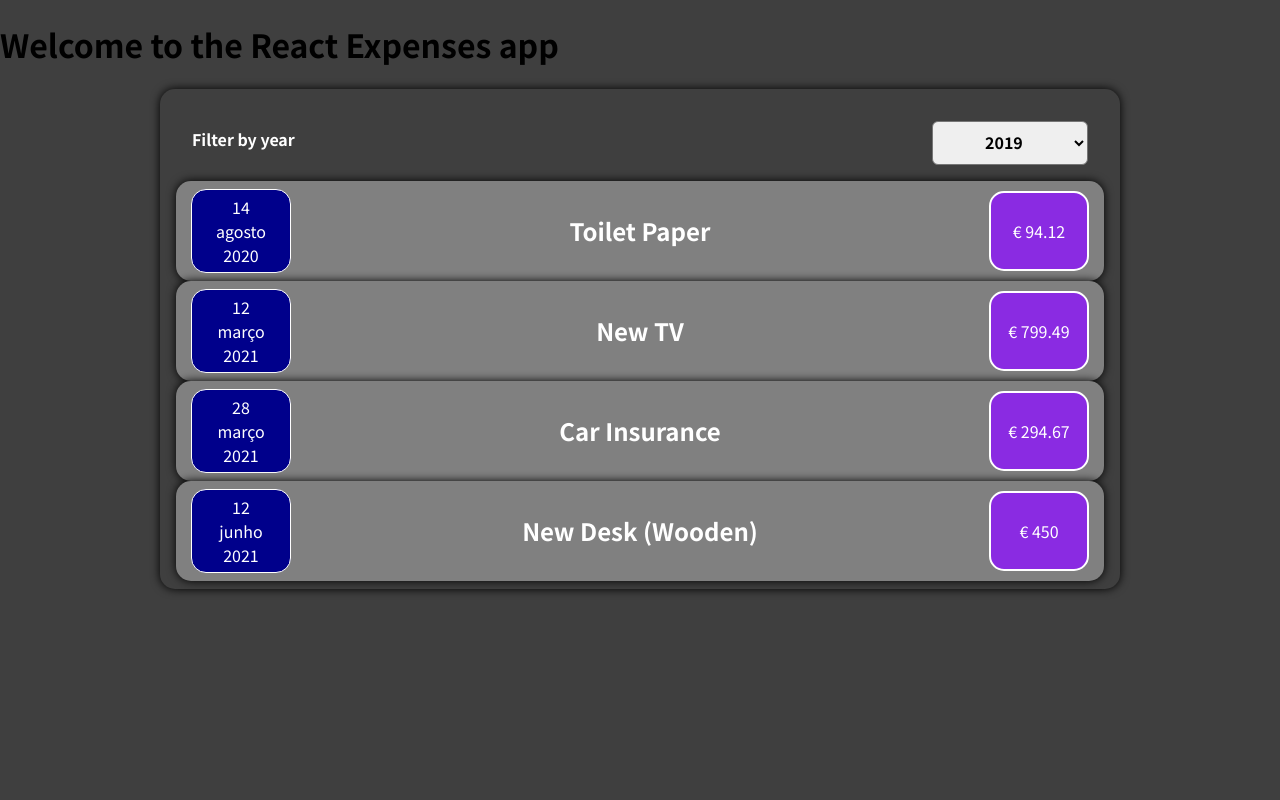
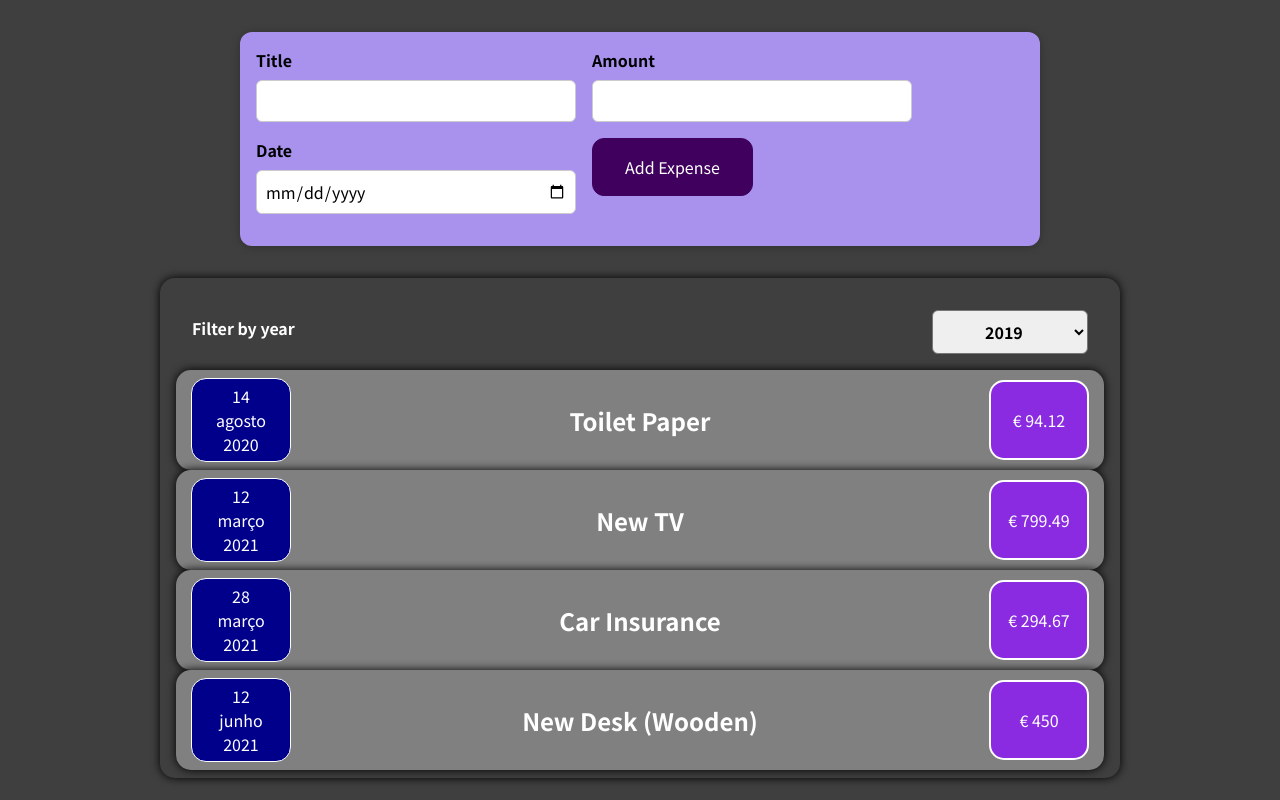
Before and after one commit to jmschp/expenses-app, a React (Create React App) app: page / in a window 1280 px wide. Built offline with nearby package versions, Linux system fonts and the light colour scheme.

Commit message:
feat: add expenses to app component

```diff
--- a/public/index.html
+++ b/public/index.html
@@ -9,13 +9,11 @@
       name="description"
       content="Web site created using create-react-app"
     />
-    <!-- <link rel="apple-touch-icon" href="%PUBLIC_URL%/logo192.png" /> -->
-    <!--
+    <!-- <link rel="apple-touch-icon" href="%PUBLIC_URL%/logo192.png" />
       manifest.json provides metadata used when your web app is installed on a
       user's mobile device or desktop. See https://developers.google.com/web/fundamentals/web-app-manifest/
-    -->
-    <link rel="manifest" href="%PUBLIC_URL%/manifest.json" />
-    <!--
+      <link rel="manifest" href="%PUBLIC_URL%/manifest.json" />
+
       Notice the use of %PUBLIC_URL% in the tags above.
       It will be replaced with the URL of the `public` folder during the build.
       Only files inside the `public` folder can be referenced from the HTML.
--- a/src/App.js
+++ b/src/App.js
@@ -1,4 +1,5 @@
-import Expenses from "./components/expenses/Expenses";
+import Expenses from "./components/Expenses/Expenses";
+import NewExpense from "./components/NewExpenses/NewExpenses";
 
 function App() {
   const expenses = [
@@ -23,9 +24,13 @@ function App() {
     },
   ];
 
+  const saveExpenseDataHandler = (expenseData) => {
+    console.log(expenseData);
+  };
+
   return (
     <div>
-      <h1>Welcome to the React Expenses app</h1>
+      <NewExpense onSaveExpenseData={saveExpenseDataHandler} />
       <Expenses expenses={expenses} />
     </div>
   );
```
